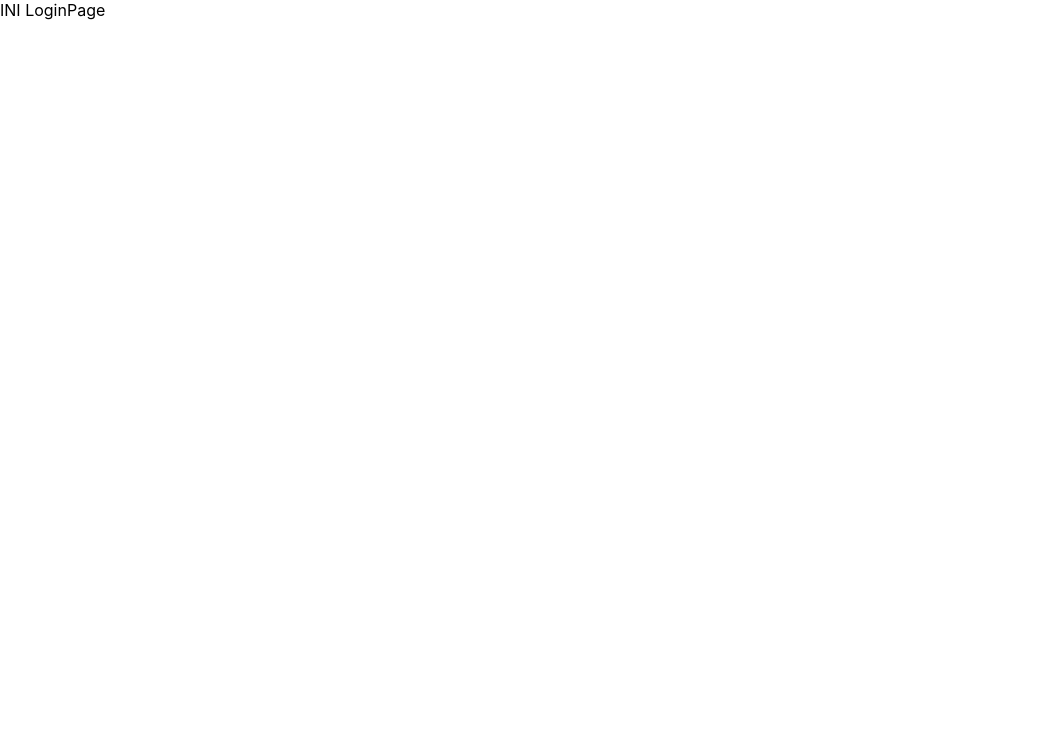
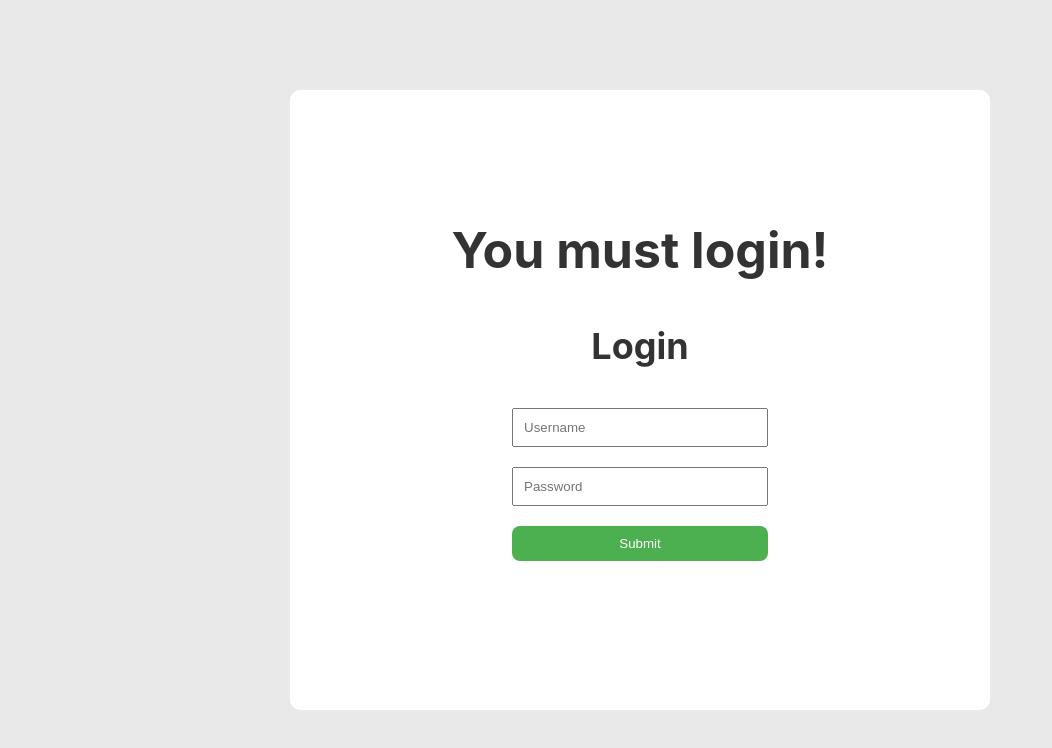
Before and after one commit to Leviansky/portfolio-web-redux, a React (Create React App) app in the folder client/: page /user/login in a window 1280 px wide. Shown: the top 748 px of the page, without its empty margins (0-1052 px from the left). Built offline with nearby package versions, Linux system fonts and the light colour scheme.

Commit message:
login with redux

```diff
--- a/client/src/actions/userAction.js
+++ b/client/src/actions/userAction.js
@@ -46,6 +46,7 @@ const registerUser = (data) => {
 }
 
 const loginUser = (data) => {
+    console.log('masuk dispatch');
     return async (dispatch) => {
         dispatch({
             type: LOGIN,
@@ -62,6 +63,7 @@ const loginUser = (data) => {
                 data: data,
                 timeout: 12000
             })
+            console.log(response);
             dispatch({
                 type: LOGIN,
                 payload: {
@@ -71,6 +73,7 @@ const loginUser = (data) => {
                 }
             })
         } catch (error) {
+            console.log(error);
             dispatch({
                 type: LOGIN,
                 payload: {
--- a/client/src/components/home/Navbar.js
+++ b/client/src/components/home/Navbar.js
@@ -24,6 +24,7 @@ const Navbar = () => {
         <Link style={styles.link}>About us</Link>
         <Link style={styles.link}>Contact us</Link>
       </div>
+      <button style={styles.loginButton}>LOGIN!</button>
     </div>
   );
 }
@@ -33,22 +34,37 @@ export default Navbar;
 const styles = {
   Navbar: {
     backgroundColor: '#FFFFFF',
-    padding: '25px',
+    paddingTop: '25px',
+    paddingBottom: '25px',
     fontSize: '20px',
     fontWeight: '400',
     color: '#333',
     borderBottom: '3px solid #F4F4F4',
     display: 'flex',
-    justifyContent: 'center'
+    justifyContent: 'center',
+    position: 'fixed',
+    width: '100vw'
   },
   containerNavbar: {
     display: 'flex',
     flexDirection: 'row',
     justifyContent: 'space-between',
+    alignItems: 'center',
     gap: '70px'
   },
   link: {
     textDecoration: 'none',
     color: '#333'
+  },
+  loginButton: {
+    position: 'absolute',
+    right: 30,
+    alignSelf: 'center',
+    paddingLeft: 22,
+    paddingRight: 22,
+    paddingTop: 8,
+    paddingBottom: 8,
+    backgroundColor: '#E5E5E5',
+    border: '0px'
   }
 };
--- a/client/src/pages/user/LoginPage.js
+++ b/client/src/pages/user/LoginPage.js
@@ -1,11 +1,87 @@
-import React from 'react'
+import React, { useEffect, useState } from 'react';
+import Navbar from '../../components/home/Navbar';
+import {useDispatch, useSelector} from 'react-redux';
+import {loginUser} from '../../actions/userAction'
 
 const LoginPage = () => {
+  const [username, setUsername] = useState('')
+  const [password, setPassword] = useState('')
+  const {loginUserResult, loginUserLoading, loginUserError} = useSelector((state) => state.UserReducer)
+  const dispatch = useDispatch()
+  const submitHandler = (event) => {
+    event.preventDefault()
+    dispatch(loginUser({username, password}))
+  }
+
+  useEffect(() => {
+    if(loginUserResult) {
+      localStorage.setItem("access_token", loginUserResult.access_token)
+    }
+  }, [dispatch])
   return (
-    <div>
-      INI LoginPage
+    <div style={styles.container}>
+      <div style={styles.loginContainer}>
+        <h2 style={styles.caption}>You must login!</h2>
+        <h1 style={styles.title}>Login</h1>
+        <form style={styles.form} onSubmit={(event) => submitHandler(event)}>
+          <input style={styles.input} type="text" placeholder="Username" value={username} onChange={(event) => setUsername(event.target.value)}/>
+          <input style={styles.input} type="password" placeholder="Password" value={password} onChange={(event) => setPassword(event.target.value)}/>
+          <button style={styles.button} type="submit">Submit</button>
+        </form>
+      </div>
     </div>
-  )
-}
+  );
+};
 
-export default LoginPage
+export default LoginPage;
+
+const styles = {
+  container: {
+    height: '100vh',
+    display: 'flex',
+    justifyContent: 'center',
+    alignItems: 'center',
+    backgroundColor: '#E9E9E9'
+  },
+  loginContainer: {
+    height: '70vh',
+    width: '50vw',
+    display: 'flex',
+    flexDirection: 'column',
+    // justifyContent: 'center',
+    alignItems: 'center',
+    backgroundColor: 'white',
+    padding: '30px',
+    borderRadius: '10px',
+  },
+  caption: {
+    marginTop: '100px',
+    marginBottom: '20px',
+    color: '#333',
+    fontSize: '50px',
+    fontWeight: 'bold'
+  },
+  title: {
+    fontSize: '36px',
+    fontWeight: 'bold',
+    marginBottom: '40px',
+    color: '#333',
+  },
+  form: {
+    display: 'flex',
+    flexDirection: 'column',
+    width: '20vw',
+  },
+  input: {
+    padding: '10px',
+    marginBottom: '20px',
+  },
+  button: {
+    width: '100%',
+    padding: '10px',
+    backgroundColor: '#4CAF50',
+    color: 'white',
+    border: 'none',
+    borderRadius: '8px',
+  }
+};
```
